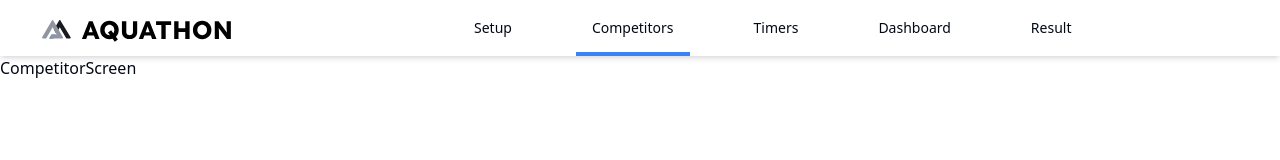
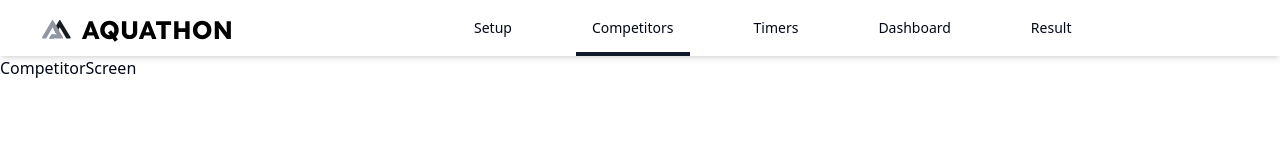
Before and after one commit to ronanpnc/AQUATHON-APP, a Next.js app in the folder aquathon_frontend/: page /racer/competitors in a window 1280 px wide. Shown: the top 160 px of the page. Built offline with nearby package versions, Linux system fonts and the light colour scheme.

Commit message:
style: remove border when hover (AA-17)

```diff
--- a/aquathon_frontend/src/components/layouts/TopNav.tsx
+++ b/aquathon_frontend/src/components/layouts/TopNav.tsx
@@ -43,7 +43,9 @@ export function TopNav() {
             <Link href={item.href} legacyBehavior passHref>
               <NavigationMenuLink
                 className={`${navigationMenuTriggerStyle()} pb-6 pt-8 text-lg ${
-                  pathname === item.href ? 'border-b-4 border-blue-500 rounded-none' : 'rounded-none border-transparent border-b-4'
+                  pathname === item.href
+                    ? 'border-b-4 border-primary rounded-none'
+                    : 'rounded-none border-transparent border-b-4'
                 }`}
               >
                 {item.label}
--- a/aquathon_frontend/src/components/ui/navigation-menu.tsx
+++ b/aquathon_frontend/src/components/ui/navigation-menu.tsx
@@ -35,7 +35,7 @@ NavigationMenuList.displayName = NavigationMenuPrimitive.List.displayName;
 const NavigationMenuItem = NavigationMenuPrimitive.Item;
 
 const navigationMenuTriggerStyle = cva(
-  'group inline-flex h-10 w-max items-center justify-center rounded-md bg-background px-4 py-2 text-sm font-medium transition-colors hover:bg-accent hover:text-accent-foreground focus:bg-accent focus:text-accent-foreground focus:outline-none disabled:pointer-events-none disabled:opacity-50 data-[active]:bg-accent/50 data-[state=open]:bg-accent/50',
+  'group inline-flex h-10 w-max items-center justify-center rounded-md bg-background px-4 py-2 text-sm font-medium transition-colors focus:outline-none disabled:pointer-events-none disabled:opacity-50',
 );
 
 const NavigationMenuTrigger = React.forwardRef<
```
Also changed, not shown: aquathon_frontend/package.json (+10 -10 lines), aquathon_frontend/.eslintrc.json, 1 other file (tests, documents, lock files or other folders).
